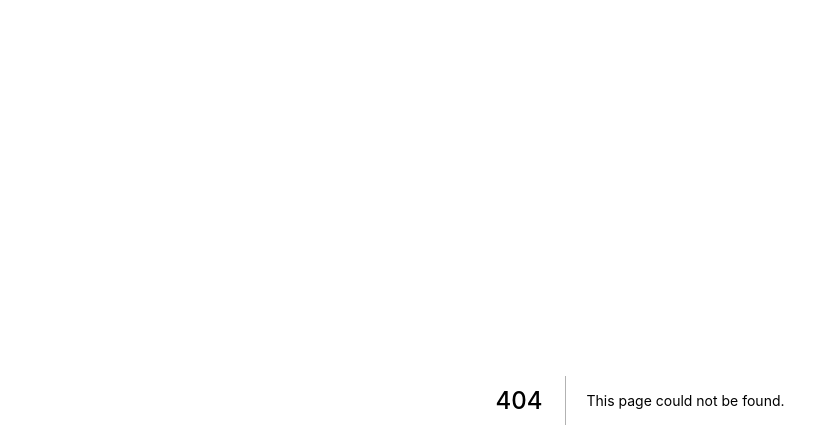
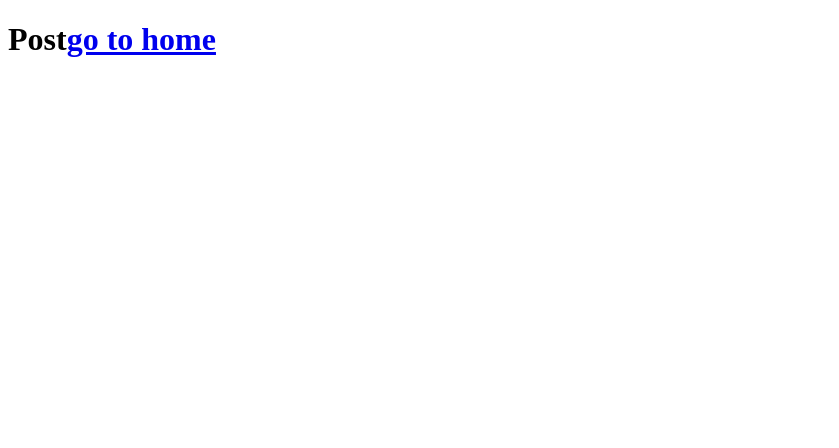
Before and after one commit to aramais21/nextJS, a Next.js app: page /posts/post in a window 1280 px wide. Before the commit this address had no page. Shown: the top 448 px of the page, without its empty margins (0-839 px from the left). Built offline with nearby package versions, Linux system fonts and the light colour scheme.

Commit message:
creted posts/post, home pages and added navigation between them

```diff
--- a/pages/index.js
+++ b/pages/index.js
@@ -10,7 +10,7 @@ export default function Home() {
 
       <main>
         <h1 className="title">
-          Welcome to <a href="https://nextjs.org">Next.js!</a>
+          Learn <a href="https://nextjs.org">Next.js!</a>
         </h1>
 
         <p className="description">
--- /dev/null
+++ b/pages/posts/post.js
@@ -0,0 +1,12 @@
+import Link from 'next/link';
+
+const Post = () => {
+    return(
+        <h1>
+            Post
+            <Link href="/home" >go to home</Link>
+        </h1>
+    )
+}
+
+export default Post;
```
Also changed, not shown: pages/home.js (added, +12 -0 lines).
